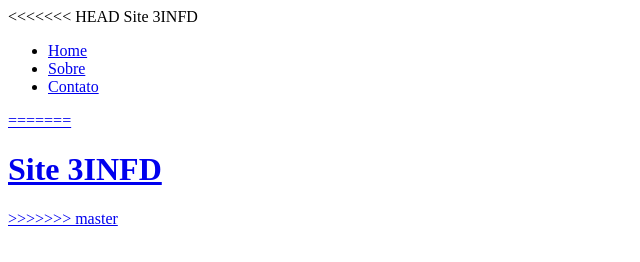
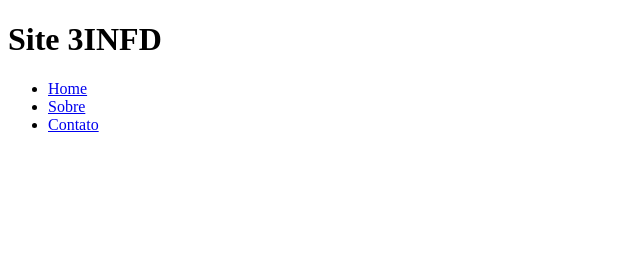
Before and after one commit to gabrispo/site3infd, a plain HTML site: page index.html in a window 1280 px wide. Shown: the whole page, without its empty margins (0-640 px from the left). Drawn offline with Linux system fonts and the light colour scheme.

Commit message:
Atualizado Tambem

```diff
--- a/index.html
+++ b/index.html
@@ -4,15 +4,15 @@
 	<title>Site 3INFD</title>
 </head>
 <body>
-<<<<<<< HEAD
-	Site 3INFD
+
+	<h1>Site 3INFD</h1>
 	<ul>
 		<li><a href="home.html">Home</li>
 		<li><a href="sobre.html">Sobre</li>
 		<li><a href="Contato.html">Contato</li>
 	</ul>
-=======
-	<h1>Site 3INFD</h1>
->>>>>>> master
+
+
+
 </body>
 </html>
```
